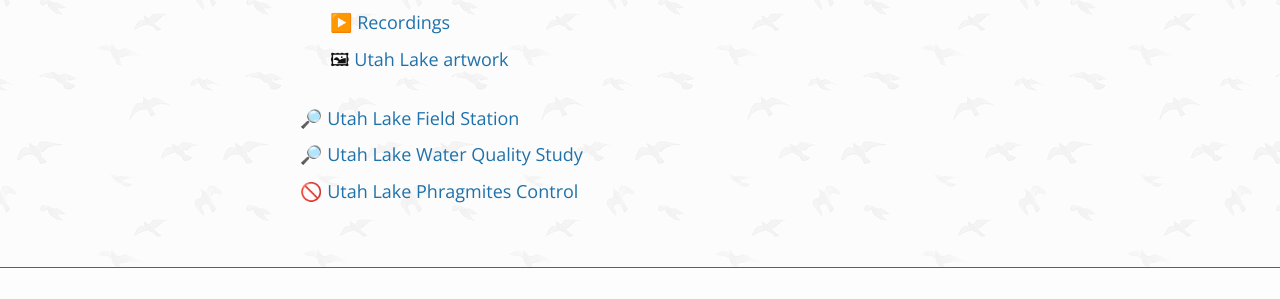
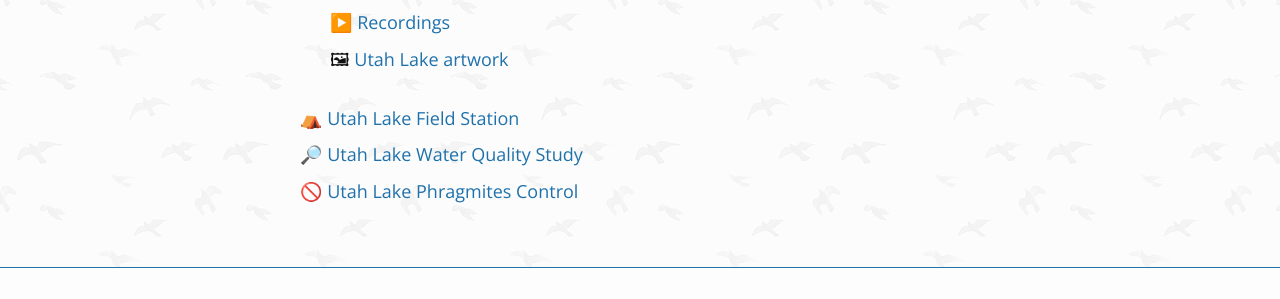
Before and after one commit to conserveutahlake/website, a Jekyll site: the page built from index.markdown, in a window 1280 px wide. Shown: the part 1449-1748 px from the top of the page. Built offline with Jekyll 4.4.1, drawn with Linux system fonts in a browser that asks for light colours; some web fonts are replaced.

```diff
--- a/index.markdown
+++ b/index.markdown
@@ -32,6 +32,6 @@ image: https://www.conserveutahlake.org/assets/social.jpg
   - 🐟 [Getting to know the Utah Lake Ecosystem](https://pws.byu.edu/utah-lake/about-utah-lake)
   - ▶️ [Recordings](https://pws.byu.edu/utah-lake/recorded-sessions)
   - 🖼 [Utah Lake artwork](https://pws.byu.edu/utah-lake/artwork-and-multimedia-competition)
-- 🔎 [Utah Lake Field Station](https://johnhutchingsmuseum.org/utah-lake-field-station/)
+- ⛺️ [Utah Lake Field Station](https://johnhutchingsmuseum.org/utah-lake-field-station/)
 - 🔎 [Utah Lake Water Quality Study](https://deq.utah.gov/water-quality/utah-lake-water-quality-study)
 - 🚫 [Utah Lake Phragmites Control](https://storymaps.arcgis.com/stories/4ba238d169f043f89e1eec1c37d066cd)
```
